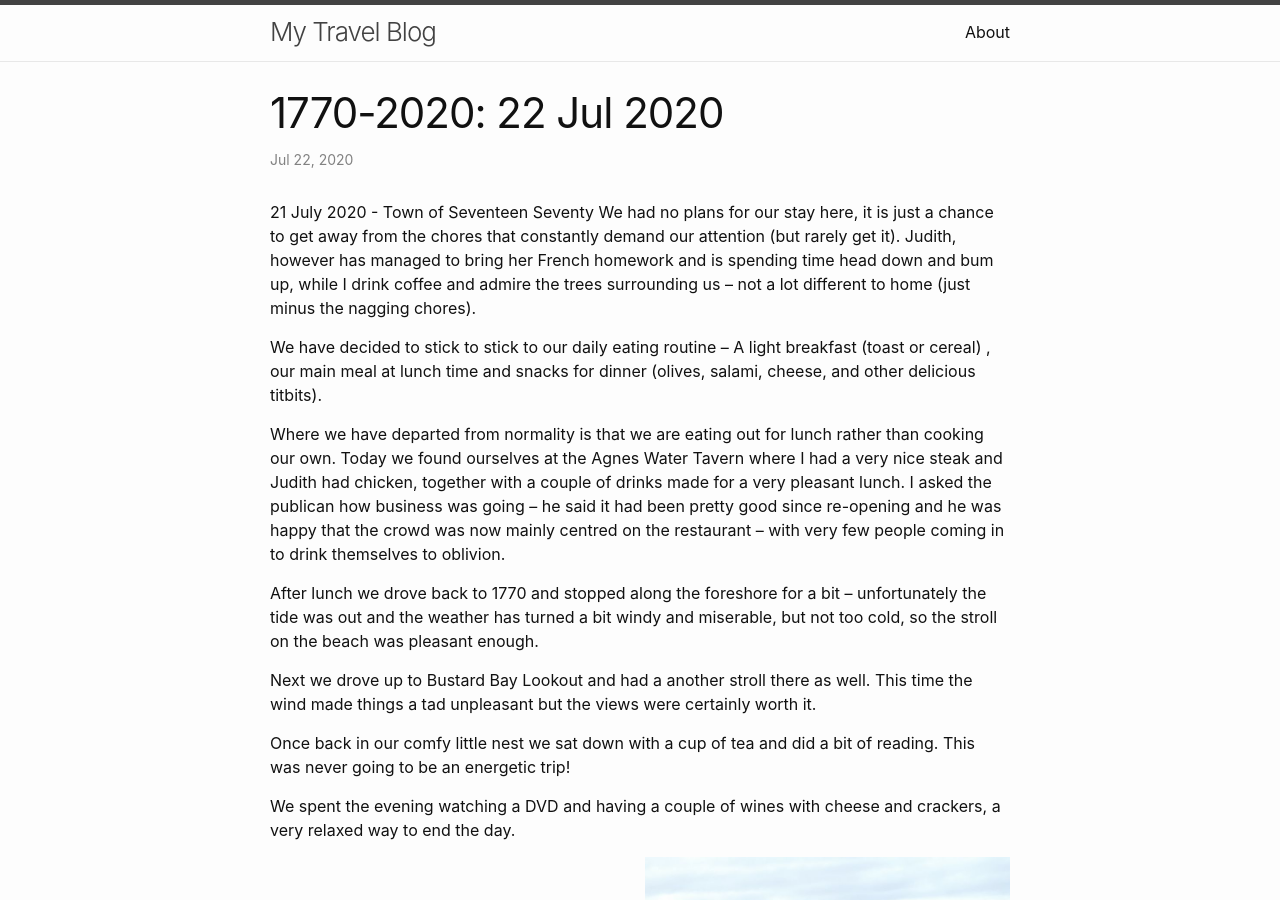
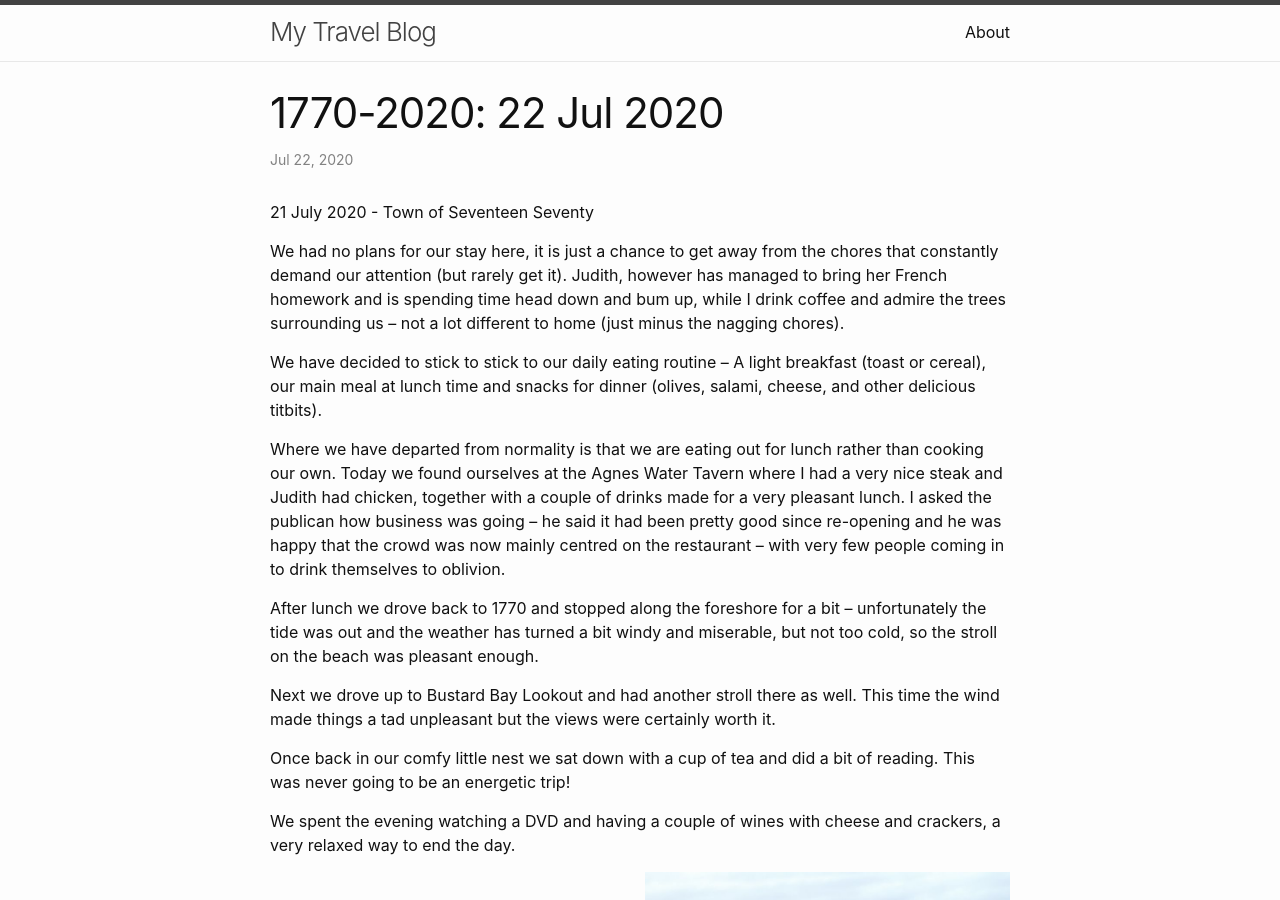
Before and after one commit to kpresco2/Travel-Blog, a Jekyll site: the page built from 1770-2020/_posts/2020-07-22-1770-2020.md, in a window 1280 px wide and 900 px high. Built offline with Jekyll 4.4.1, drawn with Linux system fonts in a browser that asks for light colours.

Commit message:
Update 2020-07-22-1770-2020.md

```diff
--- a/1770-2020/_posts/2020-07-22-1770-2020.md
+++ b/1770-2020/_posts/2020-07-22-1770-2020.md
@@ -4,15 +4,16 @@ title: "1770-2020: 22 Jul 2020"
 trip: "1770-2020"
 ---
 21 July 2020 - Town of Seventeen Seventy
+
 We had no plans for our stay here, it is just a chance to get away from the chores that constantly demand our attention (but rarely get it). Judith, however has managed to bring her French homework and is spending time head down and bum up, while I drink coffee and admire the trees surrounding us – not a lot different to home (just minus the nagging chores).
 
-We have decided to stick to stick to our daily eating routine – A light breakfast (toast or cereal) , our main meal at lunch time and snacks for dinner (olives, salami, cheese, and other delicious titbits).
+We have decided to stick to stick to our daily eating routine – A light breakfast (toast or cereal), our main meal at lunch time and snacks for dinner (olives, salami, cheese, and other delicious titbits).
 
 Where we have departed from normality is that we are eating out for lunch rather than cooking our own. Today we found ourselves at the Agnes Water Tavern where I had a very nice steak and Judith had chicken, together with a couple of drinks made for a very pleasant lunch. I asked the publican how business was going – he said it had been pretty good since re-opening and he was happy that the crowd was now mainly centred on the restaurant – with very few people coming in to drink themselves to oblivion.
 
 After lunch we drove back to 1770 and stopped along the foreshore for a bit – unfortunately the tide was out and the weather has turned a bit windy and miserable, but not too cold, so the stroll on the beach was pleasant enough.
 
-Next we drove up to Bustard Bay Lookout and had a another stroll there as well.  This time the wind made things a tad unpleasant but the views were certainly worth it.
+Next we drove up to Bustard Bay Lookout and had another stroll there as well.  This time the wind made things a tad unpleasant but the views were certainly worth it.
 
 Once back in our comfy little nest we sat down with a cup of tea and did a bit of reading.  This was never going to be an energetic trip!
 
```
